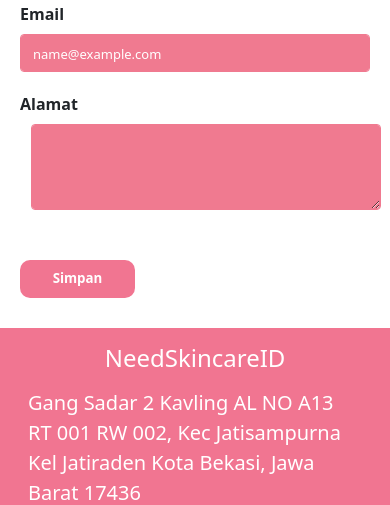
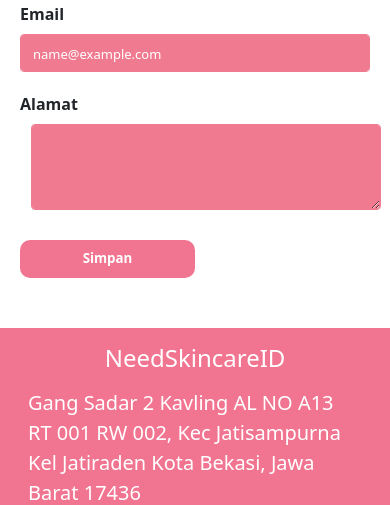
Before and after one commit to deskastudio/needskincareid, a Flask app: page /dataPribadi in a window 390 px wide. Shown: the part 721-1226 px from the top of the page. Run offline with Flask 3, Linux system fonts and the light colour scheme; some libraries are stand-ins or nearby versions.

Commit message:
beranda & data pribadi sudah responsive

```diff
--- a/static/css/style.css
+++ b/static/css/style.css
@@ -156,8 +156,6 @@
   .carousel-card {
     flex: 0 0 auto;
     width: 380px;
-    /*margin-right: 20px;
-    margin-bottom: 30px;*/
     margin: 10px 20px 30px 20px;
     padding: 30px;
     background-color: #FEE8EE;
@@ -213,6 +211,7 @@
     margin-bottom: 30px;
     object-fit: contain;
   }
+
     /* Aturan media query untuk tampilan responsif pada perangkat seluler */
   @media screen and (max-width: 768px) {
     .banner-area img {
@@ -223,19 +222,16 @@
       flex-direction: column; /* Mengubah tata letak menjadi tumpukan vertikal pada perangkat seluler */
       align-items: center; /* Pusatkan konten pada perangkat seluler */
     }
-
     .about-image img {
       width: 100%; /* Menggunakan lebar penuh untuk gambar about pada perangkat seluler */
       height: auto; /* Biarkan tinggi gambar about mengikuti proporsi aslinya */
       margin-bottom: 20px; /* Tambahkan jarak bawah pada gambar about pada perangkat seluler */
     }
-
     .about-text {
       width: 100%; /* Menggunakan lebar penuh untuk teks about pada perangkat seluler */
       padding: 20px; /* Ubah padding secara keseluruhan pada perangkat seluler */
       margin-top: -20px;
     }
-
     .about-text p {
       padding: 10px; /* Ubah padding paragraf pada perangkat seluler */
     }
@@ -244,7 +240,6 @@
       margin-left: 0; /* Menghapus margin kiri pada perangkat seluler */
       padding: 0; /* Hapus padding pada perangkat seluler */
     }
-
     .card {
       width: calc(40% - 10px); /* Mengatur lebar kartu produk pada perangkat seluler */
       margin-bottom: 20px; /* Mengurangi jarak bawah pada perangkat seluler */
@@ -252,13 +247,11 @@
     .paymentMethod {
       padding: 20px; /* Tambahkan padding pada perangkat seluler */
     }
-
     .image-container {
       flex-wrap: wrap; /* Mengatur pembungkus gambar menjadi tumpukan vertikal pada perangkat seluler */
       margin-top: 10px; /* Tambahkan margin atas pada perangkat seluler */
       justify-content: center; /* Pusatkan gambar pada perangkat seluler */
     }
-
     .image-container img {
       width: 120px; /* Ubah lebar gambar pada perangkat seluler */
       height: auto; /* Biarkan tinggi gambar mengikuti proporsi aslinya */
@@ -266,11 +259,9 @@
       margin-bottom: 10px; /* Kurangi margin bawah gambar pada perangkat seluler */
     }
   }
-
 /* homepage end */
 
 /* product start */
-
 .search-container {
   display: flex;
   align-items: center;
@@ -345,7 +336,6 @@
   .search-input {
     width: 110px;
   }
-
   .dropdown {
     width: calc(50% - 40px); /* Menggunakan lebar penuh dengan sedikit padding pada perangkat seluler */
     margin-top: 10px; /* Tambahkan margin atas pada perangkat seluler */
@@ -357,15 +347,11 @@
     margin-left: 0; /* Hapus margin kiri pada perangkat seluler */
     padding: 0; /* Hapus padding pada perangkat seluler */
   }
-
   .product .card {
     width: calc(50% - 20px); /* Atur lebar kartu produk pada perangkat seluler */
     margin-bottom: 20px; /* Kurangi jarak bawah pada perangkat seluler */
   }
 }
-
-
-
 /* product end */
 
 /* dataPribadi start */
@@ -436,7 +422,6 @@
       margin-left: 20px; /* Sesuaikan margin kiri pada perangkat seluler */
       margin-top: 20px; /* Sesuaikan margin atas pada perangkat seluler */
     }
-
     .round-image {
       width: 60px; /* Ubah ukuran gambar pada perangkat seluler */
       height: 60px; /* Ubah ukuran gambar pada perangkat seluler */
@@ -446,11 +431,13 @@
     .form-container {
       padding: 30px 20px; /* Mengurangi padding pada perangkat seluler */
     }
-
     .input-box .input-field {
       width: 100%; /* Menggunakan lebar penuh pada perangkat seluler */
     }
+    .button .btn-simpan {
+      width: 50%; /* Menggunakan lebar penuh pada perangkat seluler */
+      margin-top: 20px; /* Sesuaikan margin atas pada perangkat seluler */
+      margin-bottom: 20px; /* Sesuaikan margin bawah pada perangkat seluler */
+    }
   }
-
-
 /* dataPribadi end */
```
